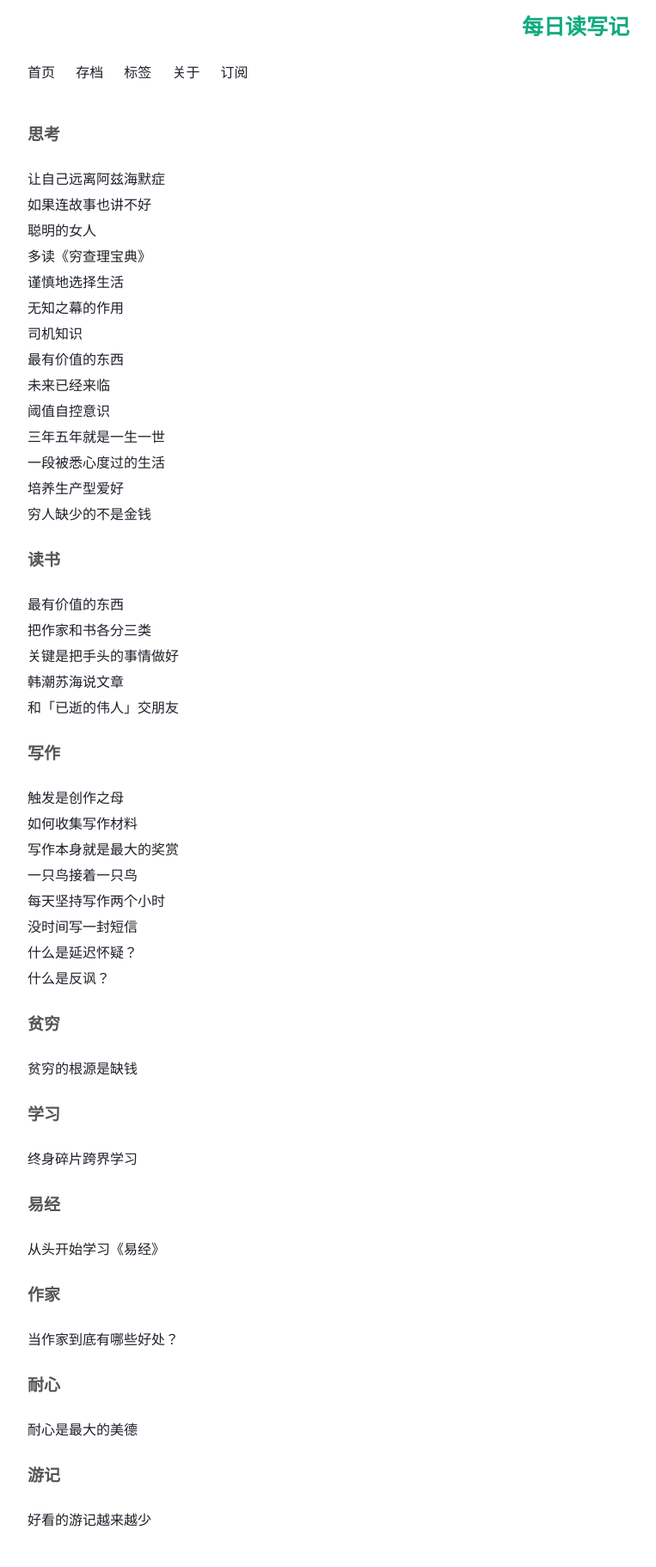
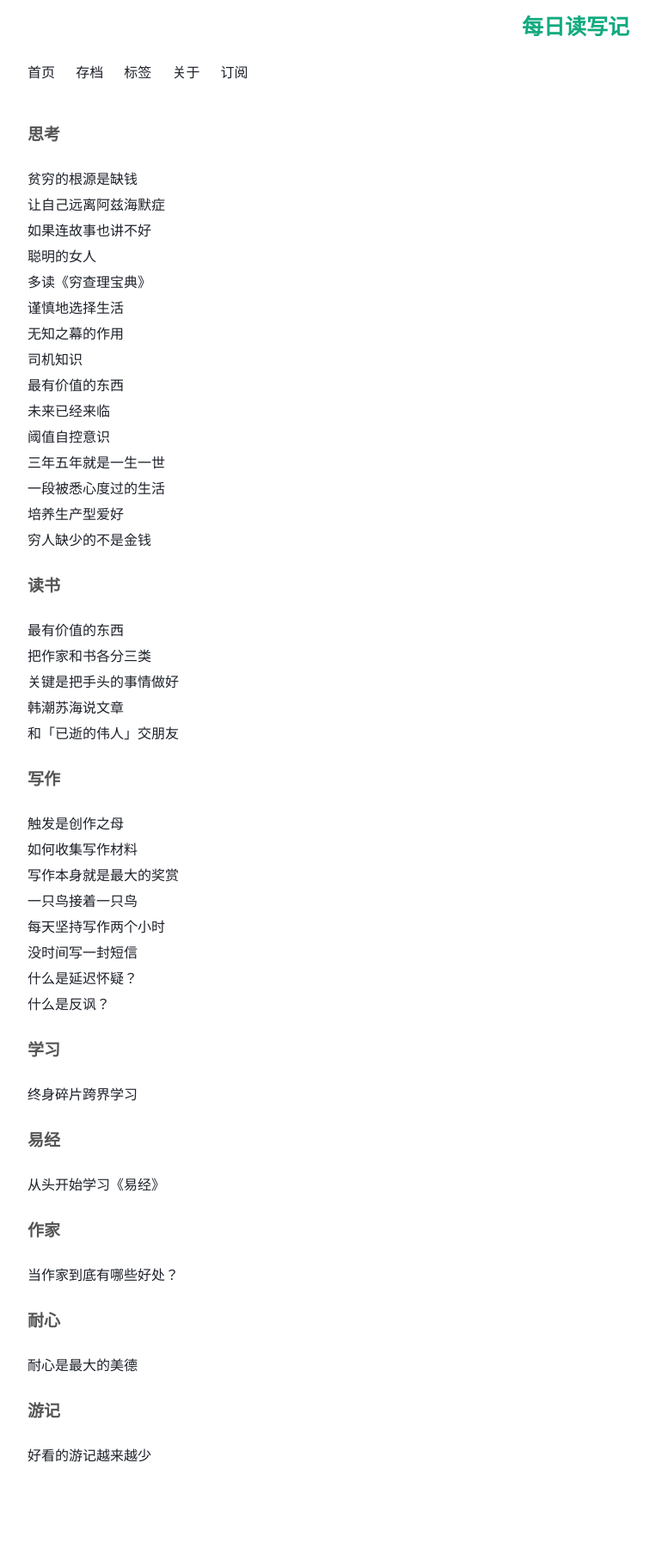
Before and after one commit to Turbo-Snail/ReadingCard, a Jekyll site: the page built from tag.html, in a window 1280 px wide. Shown: the whole page at 86% size, without its empty margins (258-1021 px from the left). Built offline with Jekyll 4.4.1, drawn with Linux system fonts in a browser that asks for light colours; comment, search, counter and statistics services are not loaded; after the commit the page ends 1748 px from its top, so only the background shows below that.

Commit message:
Update 2017-07-11-TheRealRootsOfPovertyAreShortOfMoney.md

```diff
--- a/_posts/2017-07-11-TheRealRootsOfPovertyAreShortOfMoney.md
+++ b/_posts/2017-07-11-TheRealRootsOfPovertyAreShortOfMoney.md
@@ -2,7 +2,7 @@
 layout: post
 title: 贫穷的根源是缺钱
 tags:
-- 贫穷
+- 思考
 status: publish
 type: post
 published: true
```
